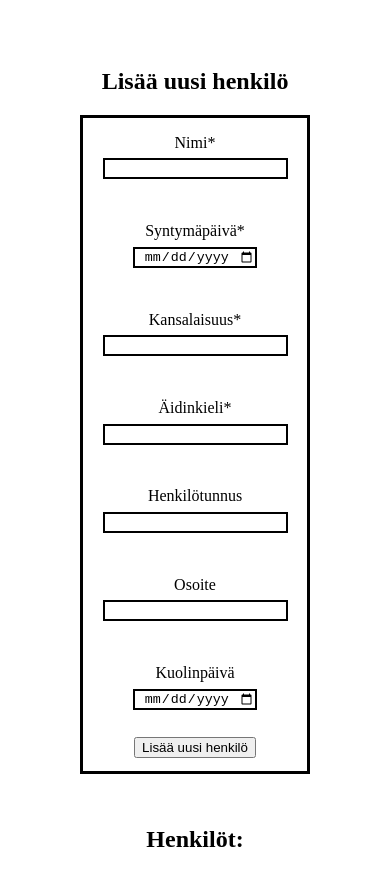
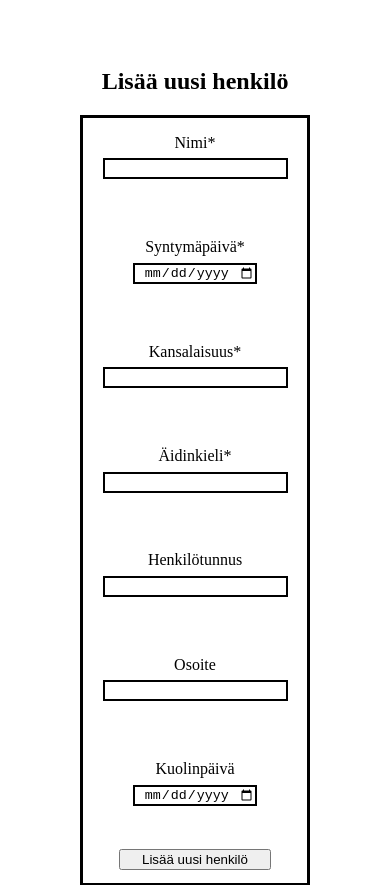
Before and after one commit to JJarvenpaa/cgi_assignment, an Angular app: page / in a window 390 px wide. Shown: the top 885 px of the page. Built offline with nearby package versions, Linux system fonts and the light colour scheme; no server answers.

Commit message:
Make form-person more responsive

```diff
--- a/src/app/app.component.css
+++ b/src/app/app.component.css
@@ -26,7 +26,7 @@ body {
 }
 
 .form-person > div {
-    margin-top: 1em;
+    margin: 1em 1em 1em 1em
 }
 
 .form-person input {
@@ -36,12 +36,13 @@ body {
 .form-person button, .person-container button {
    margin-bottom: 1em;
    align-self: flex-end;
+   flex-grow: 0.3;
 }
 
 .person-container > button {
     margin-left: 1em;
     margin-right: 0.5em;
-    flex-grow: 0.3;
+
 }
 
 .persons-container {
```
